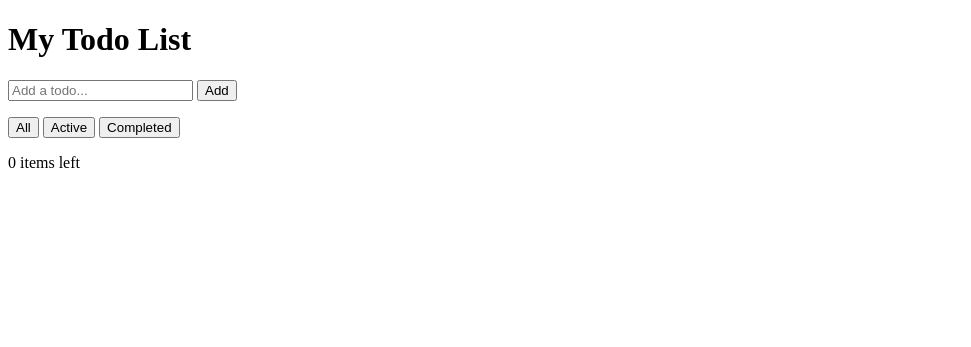
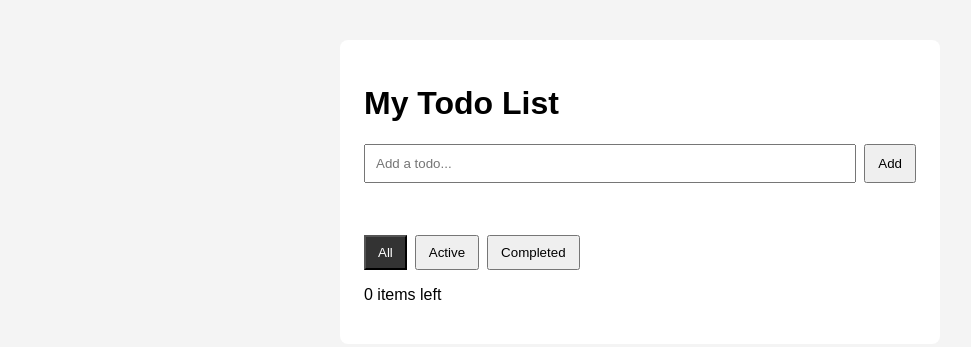
Before and after one commit to Muzhgan-shams/JS-Challenges, a plain HTML site: page Week3/task012/todo.html in a window 1280 px wide. Shown: the whole page, without its empty margins (0-971 px from the left). Drawn offline with Linux system fonts and the light colour scheme.

Commit message:
feat: add CSS styles for improved layout and design of Todo App

```diff
--- a/Week3/task012/todo.html
+++ b/Week3/task012/todo.html
@@ -4,6 +4,79 @@
     <meta charset="UTF-8" />
     <meta name="viewport" content="width=device-width, initial-scale=1.0" />
     <title>Todo App</title>
+    <style>
+      * {
+        box-sizing: border-box;
+      }
+
+      body {
+        font-family: Arial, sans-serif;
+        background: #f4f4f4;
+        margin: 0;
+        padding: 40px 20px;
+      }
+
+      .todo-app {
+        max-width: 600px;
+        margin: 0 auto;
+        background: white;
+        padding: 24px;
+        border-radius: 8px;
+      }
+
+      #todoForm {
+        display: flex;
+        gap: 8px;
+      }
+
+      #todoInput {
+        flex: 1;
+        padding: 10px;
+      }
+
+      button {
+        cursor: pointer;
+        padding: 8px 12px;
+      }
+
+      .error-message {
+        color: red;
+        min-height: 20px;
+      }
+
+      .filters {
+        display: flex;
+        gap: 8px;
+        margin: 16px 0;
+      }
+
+      .filter-button.active {
+        background: #333;
+        color: white;
+      }
+
+      #todoList {
+        padding: 0;
+        list-style: none;
+      }
+
+      .todo-item {
+        display: flex;
+        align-items: center;
+        gap: 10px;
+        padding: 12px 0;
+        border-bottom: 1px solid #ddd;
+      }
+
+      .todo-text {
+        flex: 1;
+      }
+
+      .todo-item.completed .todo-text {
+        text-decoration: line-through;
+        color: #888;
+      }
+    </style>
   </head>
   <body>
     <main class="todo-app">
```
